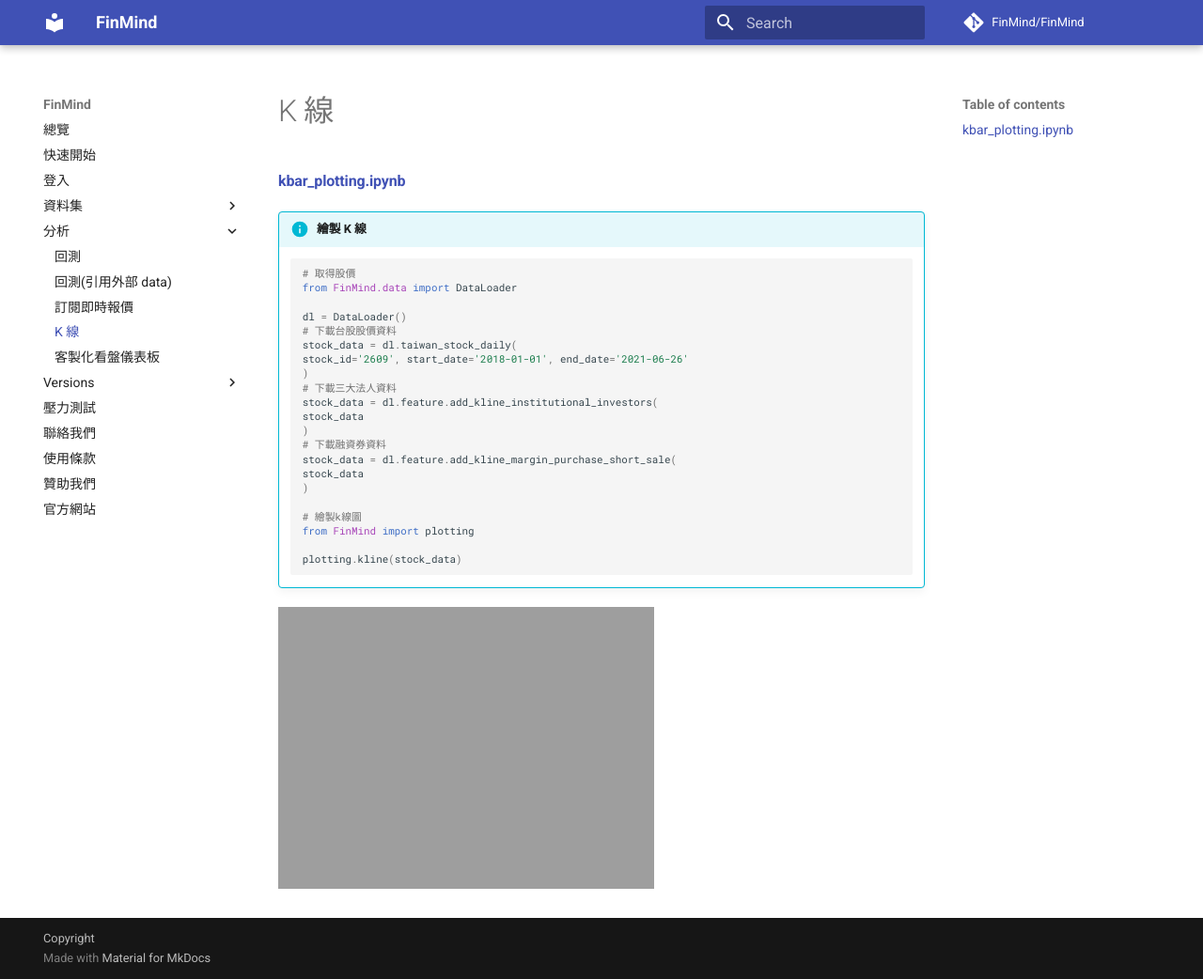
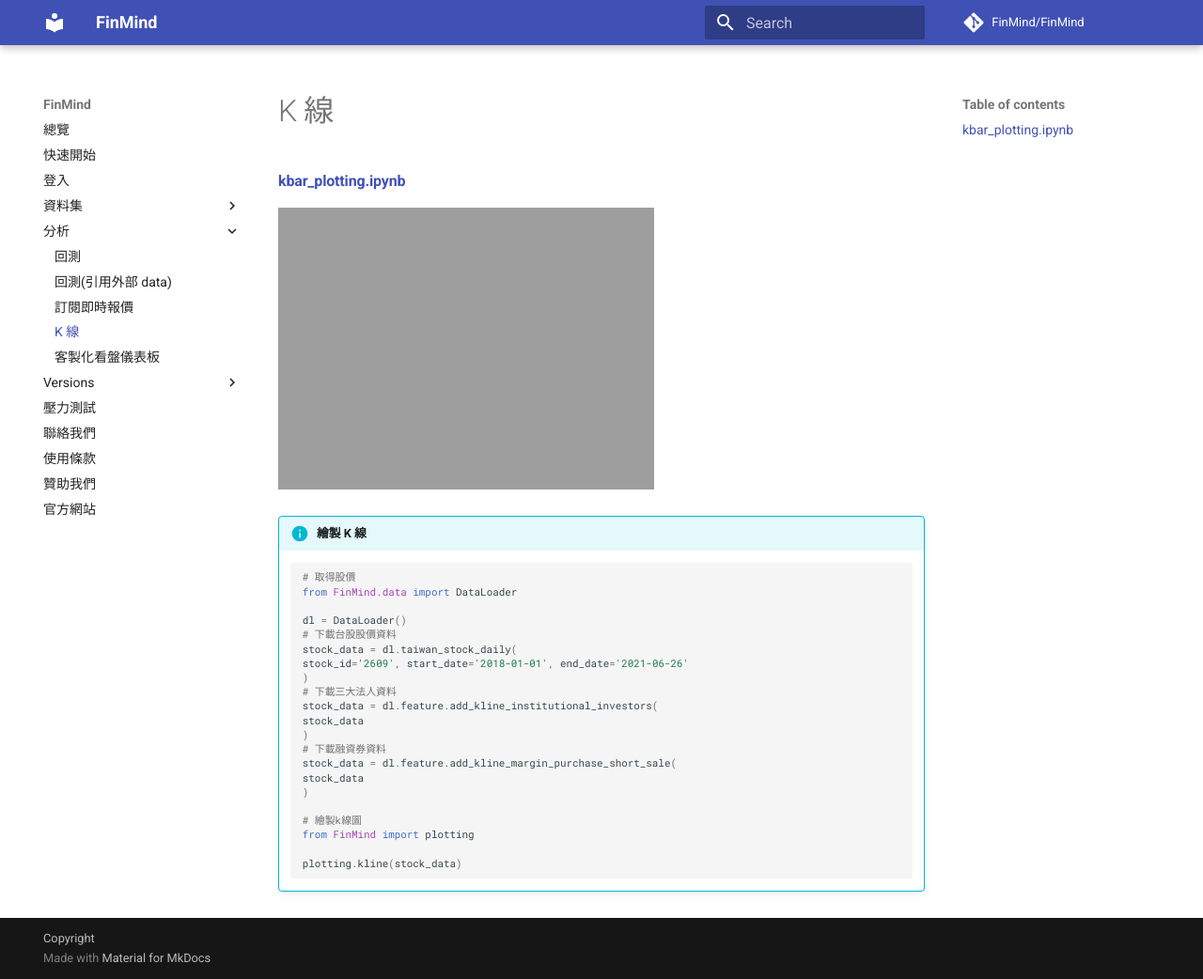
Before and after one commit to FinMind/FinMind-Doc, an MkDocs documentation site: the page built from docs/tutor/analysis/Kline.md, in a window 1280 px wide and 1042 px high. Shown: the whole window at 94% size. Built offline with MkDocs 1.6.1 and Material for MkDocs 9.7.7, drawn with Linux system fonts in a browser that asks for light colours; comment, search, counter and statistics services are not loaded.

Commit message:
feat: mv image to top

````diff
--- a/docs/tutor/analysis/Kline.md
+++ b/docs/tutor/analysis/Kline.md
@@ -1,4 +1,6 @@
 #### [kbar_plotting.ipynb](https://colab.research.google.com/drive/1u1cJGFNCLOeBIR0PdeKlsqgKBJSvJg_y?usp=sharing)
+
+![gif](https://finmind.github.io/images/kbar_plotting.gif)
 
 !!! info "繪製 K 線"
      ```python
@@ -24,5 +26,3 @@
 
      plotting.kline(stock_data)
      ```
-
-![gif](https://finmind.github.io/images/kbar_plotting.gif)
````
Also changed, not shown: docs/tutor/analysis/CustomerDashboardWebServer.md (+1 -2 lines).
